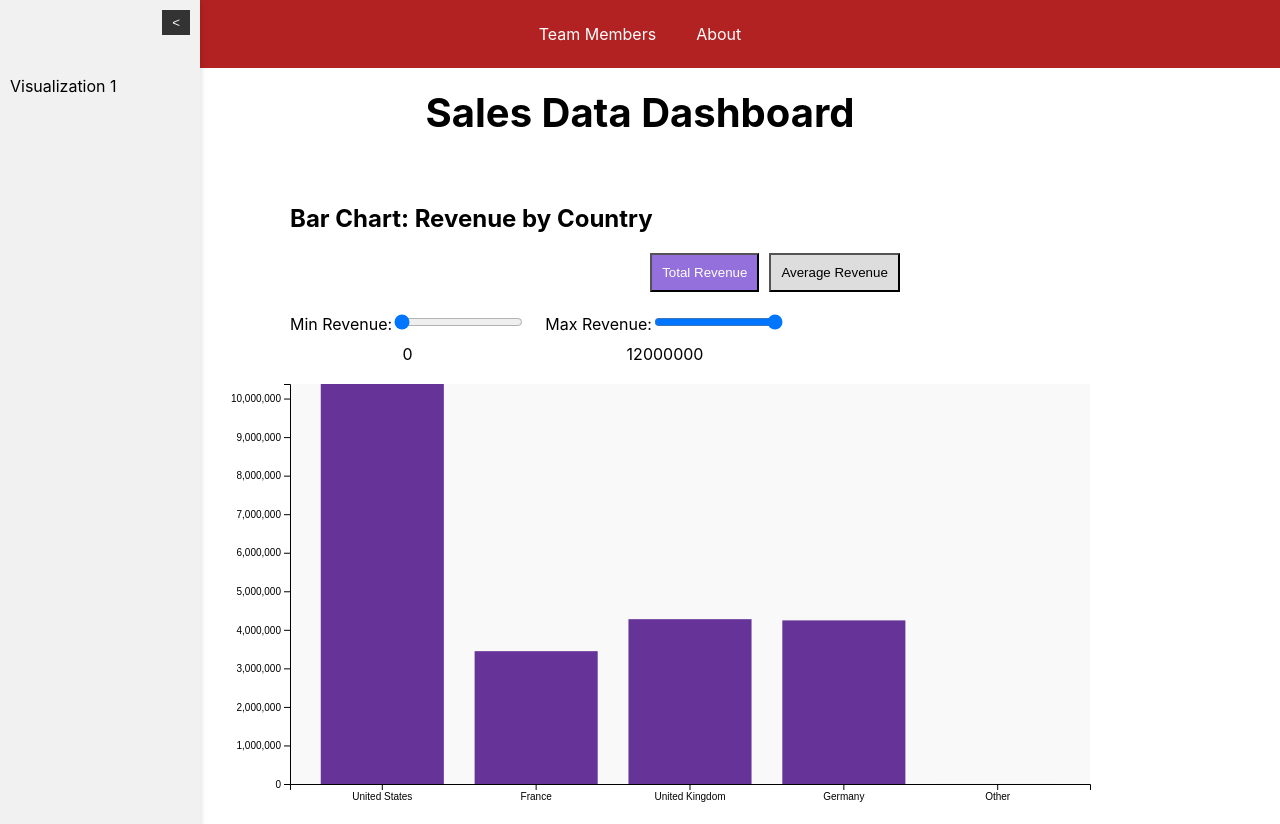
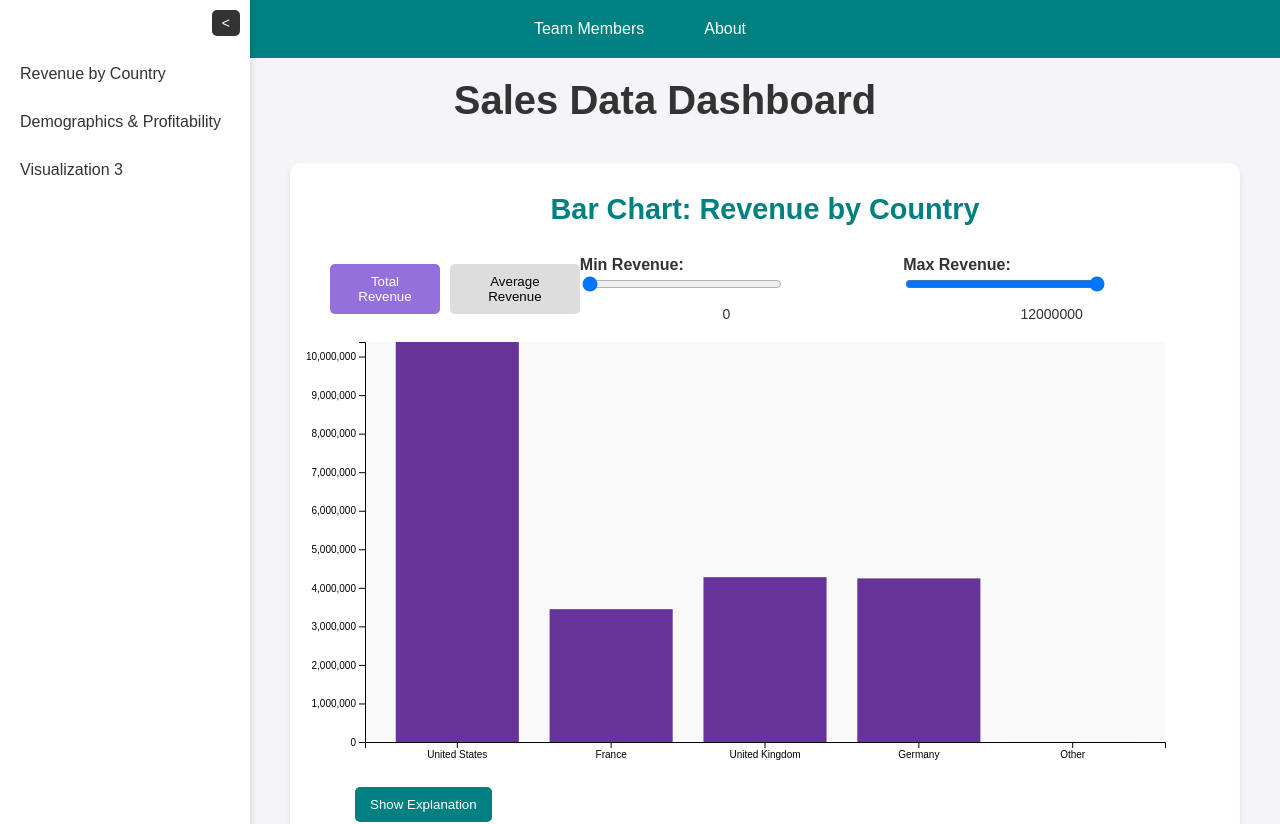
Before and after one commit to TeddyDiallo/visual_analytics_project, a React (Create React App) app in the folder visualization_app/: page / in a window 1280 px wide. Shown: the top 824 px of the page. Built offline with nearby package versions, Linux system fonts and the light colour scheme.

Commit message:
Adjusted react layout

```diff
--- a/visualization_app/src/App.css
+++ b/visualization_app/src/App.css
@@ -1,15 +1,29 @@
+/* General Styles */
+body {
+  margin: 0;
+  font-family: Arial, sans-serif;
+  background-color: #f4f4f9;
+  color: #333;
+  overflow-x: hidden; /* Prevent horizontal scrolling */
+}
+
 /* Title */
 .page-title {
   text-align: center;
   font-size: 2.5rem;
   margin-top: 20px;
+  margin-bottom: 20px;
+  /* color: #b22222; */
+  color: #333333;
+  font-weight: bold;
+  margin-left: 50px;
 }
 
 /* Navbar */
 .navbar {
   display: flex;
   justify-content: center;
-  background-color: #b22222;
+  background-color: #008080;
   padding: 10px;
 }
 
@@ -18,16 +32,19 @@
   margin: 0;
   padding: 0;
   display: flex;
+  gap: 20px;
 }
 
 .navbar ul li {
   color: white;
-  padding: 14px 20px;
+  padding: 10px 20px;
   cursor: pointer;
+  border-radius: 5px;
+  transition: background-color 0.3s ease;
 }
 
 .navbar ul li:hover {
-  background-color: #575757;
+  background-color: #85afaf;
 }
 
 /* Sidebar */
@@ -35,26 +52,32 @@
   position: fixed;
   left: 0;
   top: 0;
-  width: 200px;
+  width: 250px;
   height: 100%;
-  background-color: #f1f1f1;
+  background-color: #ffffff;
   padding-top: 50px;
+  box-shadow: 2px 0 5px rgba(0, 0, 0, 0.1);
   transition: width 0.3s ease;
-  box-shadow: 2px 0 5px rgba(0, 0, 0, 0.1);
+  z-index: 1000;
 }
 
 .sidebar.collapsed {
-  width: 50px;
+  width: 60px;
 }
 
 .sidebar ul {
   list-style: none;
   padding: 0;
+  margin: 0;
 }
 
 .sidebar ul li {
-  padding: 10px;
+  padding: 15px 20px;
   cursor: pointer;
+  text-align: left;
+  font-size: 16px;
+  color: #333;
+  transition: background-color 0.3s ease, color 0.3s ease;
 }
 
 .sidebar ul li:hover {
@@ -69,51 +92,171 @@
   background-color: #333;
   color: white;
   border: none;
+  border-radius: 5px;
   padding: 5px 10px;
+  font-size: 14px;
 }
 
 /* Content */
 .content {
-  margin-left: 270px;
+  margin-left: 250px; /* Default when sidebar is fully expanded */
   padding: 20px;
   transition: margin-left 0.3s ease;
+  max-width: calc(100% - 250px); /* Adjust width to avoid overflow */
 }
 
 .sidebar.collapsed ~ .content {
-  margin-left: 120px;
+  margin-left: 60px; /* Shift content for collapsed sidebar */
+  max-width: calc(100% - 60px);
 }
+
+/* Visualization Sections */
+#bar-chart-section,
+#visualization-2,
+#visualization-3 {
+  margin-bottom: 40px;
+  padding: 20px;
+  background-color: white;
+  border-radius: 10px;
+  box-shadow: 0 4px 6px rgba(0, 0, 0, 0.1);
+  overflow: auto; /* Prevent overflowing content */
+  margin-left: 20px; /* Move the chart further to the right */
+  margin-right: 20px; /* Add space on the right for balance */
+  max-width: calc(100% - 40px); /* Ensure it doesn't overflow the container */
+}
+
+/* Chart Responsiveness */
+#bar-chart-section svg {
+  display: block;
+  margin: 0 auto;
+  max-width: 95%; /* Ensure the chart scales well on smaller screens */
+}
+
+/* Section Titles */
+h2 {
+  font-size: 1.8rem;
+  color: #008080;
+  margin-bottom: 30px;
+  margin-top: 10px;
+  text-align: center; /* Center the title for better alignment */
+}
+
 
 /* Explanation Section */
 .explanation {
   margin-top: 20px;
+  padding: 15px;
+  /* background-color: #f9f9f9;
+  border-radius: 8px;
+  box-shadow: 0 2px 4px rgba(0, 0, 0, 0.1); */
 }
 
 .explanation button {
-  padding: 10px;
-  background-color: steelblue;
+  padding: 10px 15px;
+  background-color: #008080;
   color: white;
   border: none;
+  border-radius: 5px;
   cursor: pointer;
+  transition: background-color 0.3s ease;
+  margin-top: 10px;
+  margin-left: 30px;
+}
+
+.explanation button:hover {
+  background-color: #85afaf;
 }
 
 .explanation p {
   margin-top: 10px;
-  background-color: #f9f9f9;
+  background-color: #fff;
   padding: 10px;
-  border-left: 5px solid steelblue;
+  border-left: 5px solid #84c8c8;
+  border-radius: 5px;
+  margin-left: 30px;
+  margin-right: 20px;
 }
 
-/* Chart section */
-#bar-chart-section {
-  margin-bottom: 50px;
+/* Responsive Adjustments */
+@media (max-width: 768px) {
+  .sidebar {
+    width: 60px;
+  }
+
+  .sidebar.collapsed {
+    width: 60px;
+  }
+
+  .content {
+    margin-left: 60px;
+    max-width: calc(100% - 60px);
+  }
+
+  h2 {
+    font-size: 1.5rem;
+  }
 }
 
-.explanation {
-  margin-top: 20px; /* Adds space above the explanation section */
-  margin-bottom: 20px; /* Adds space below the explanation section */
+/* bar chart filters adjustment */
+
+/* Container for the top controls (buttons and sliders) */
+.controls-container {
+  display: flex;
+  justify-content: space-between;
+  align-items: center;
+  margin-bottom: 20px;
+  padding: 0 20px; /* Adds spacing from the edges */
 }
 
-.explanation button {
-  margin-top: 35px; /* Adds space above the button */
-  margin-bottom: 10px; /* Adds space below the button */
+/* Buttons container */
+.buttons-container {
+  display: flex;
+  gap: 10px; /* Adds space between buttons */
 }
+
+/* Button styles */
+.buttons-container button {
+  background-color: #ddd;
+  color: black;
+  padding: 10px 15px;
+  border: none;
+  border-radius: 5px;
+  cursor: pointer;
+  transition: background-color 0.3s ease, color 0.3s ease;
+}
+
+.buttons-container button.active {
+  background-color: mediumpurple;
+  color: white;
+}
+
+.buttons-container button:hover {
+  background-color: #b39ddb; /* Lighter purple on hover */
+}
+
+/* Sliders container */
+.sliders-container {
+  display: flex;
+  gap: 30px; /* Adds space between Min and Max sliders */
+}
+
+.slider-group {
+  display: flex;
+  flex-direction: column;
+  align-items: center;
+}
+
+.slider-group label {
+  margin-bottom: 5px;
+  font-weight: bold;
+}
+
+.slider-group input[type="range"] {
+  width: 200px; /* Adjust slider width */
+}
+
+.slider-group div {
+  margin-top: 5px;
+  font-size: 14px;
+  color: #333;
+}
--- a/visualization_app/src/App.js
+++ b/visualization_app/src/App.js
@@ -39,8 +39,9 @@ function App() {
   </button>
   {!sidebarCollapsed && (
     <ul>
-            <li onClick={() => scrollToSection('bar-chart-section')}>Visualization 1</li>
-            {/* Add more visualizations here */}
+      <li onClick={() => scrollToSection('bar-chart-section')}>Revenue by Country</li>
+      <li onClick={() => scrollToSection('visualization-2')}> Demographics & Profitability</li>
+      <li onClick={() => scrollToSection('visualization-3')}>Visualization 3</li>
     </ul>
   )}
 </div>
@@ -64,9 +65,17 @@ function App() {
             )}
           </div>
 
+        <div id="visualization-2">
+          <h2>Visualization 2: Placeholder</h2>
+          <p>This is where the second visualization will go.</p>
         </div>
 
-        {/* Future visualizations would go here */}
+        <div id="visualization-3">
+          <h2>Visualization 3: Placeholder</h2>
+          <p>This is where the third visualization will go.</p>
+        </div>
+
+      </div>
     </div>
   </div>
   );
--- a/visualization_app/src/RevByCountry.js
+++ b/visualization_app/src/RevByCountry.js
@@ -203,40 +203,104 @@ const RevByCountryBar = () => {
     // Name of slider is to the left of the slider,
     // value is below the slider
     // Toggle for average vs. total revenue is to top-right of sliders
+    // return (
+    //   <div>
+    //     <div style={{ marginBottom: '20px', textAlign: 'center' }}>
+    //       <button
+    //       // This is the total revenue by country/state button (makes chart
+    //       // show the total revenue for an entity)
+    //         onClick={() => setRevMode('total')}
+    //         style={{
+    //           backgroundColor: revMode === 'total' ? 'mediumpurple' : '#ddd',
+    //           color: revMode === 'total' ? 'white' : 'black',
+    //           marginRight: '10px',
+    //           padding: '10px',
+    //           cursor: 'pointer'
+    //         }}
+    //       >
+    //         Total Revenue
+    //       </button>
+    //       <button
+    //       // This is the avg revenue by country/state button (shows avg revenue
+    //       // divided by transactions for the given entity)
+    //         onClick={() => setRevMode('average')}
+    //         style={{
+    //           backgroundColor: revMode === 'average' ? 'mediumpurple' : '#ddd',
+    //           color: revMode === 'average' ? 'white' : 'black',
+    //           padding: '10px',
+    //           cursor: 'pointer'
+    //         }}
+    //       >
+    //         Average Revenue
+    //       </button>
+    //     </div>
+    //     <div style={{ marginBottom: '20px' }}>
+    //       <div style={{ display: 'flex', alignItems: 'center', gap: '20px' }}>
+    //         <div style={{ textAlign: 'center' }}>
+    //           <label>
+    //             Min Revenue:
+    //             <input
+    //               type="range"
+    //               min="0"
+    //               max="12000000"
+    //               value={minRevenue}
+    //               onChange={(e) => {
+    //                 const value = Number(e.target.value);
+    //                 // If the new value of minimum exceeds maximum, cap it
+    //                 if (value <= maxRevenue) setMinRevenue(value);
+    //                 else setMinRevenue(maxRevenue);
+    //               }}
+    //             />
+    //           </label>
+    //           <div style={{ marginTop: '10px' }}>{minRevenue}</div>
+    //         </div>
+    //         <div style={{ textAlign: 'center' }}>
+    //           <label>
+    //             Max Revenue:
+    //             <input
+    //               type="range"
+    //               min="0"
+    //               max="12000000"
+    //               value={maxRevenue}
+    //               onChange={(e) => {
+    //                 const value = Number(e.target.value);
+    //                 // If the new value of maximum is below minimum, limit to min
+    //                 if (value >= minRevenue) setMaxRevenue(value);
+    //                 else setMaxRevenue(minRevenue);
+    //               }}
+    //             />
+    //           </label>
+    //           <div style={{ marginTop: '10px' }}>{maxRevenue}</div>
+    //         </div>
+    //       </div>
+    //     </div>
+    //     <svg ref={svgRef}></svg>
+    //   </div>
+    // );
+
     return (
   <div>
-        <div style={{ marginBottom: '20px', textAlign: 'center' }}>
+    {/* Controls container */}
+    <div className="controls-container">
+      {/* Buttons for Total and Average Revenue */}
+      <div className="buttons-container">
         <button
-          // This is the total revenue by country/state button (makes chart
-          // show the total revenue for an entity)
           onClick={() => setRevMode('total')}
-            style={{
-              backgroundColor: revMode === 'total' ? 'mediumpurple' : '#ddd',
-              color: revMode === 'total' ? 'white' : 'black',
-              marginRight: '10px',
-              padding: '10px',
-              cursor: 'pointer'
-            }}
+          className={revMode === 'total' ? 'active' : ''}
         >
           Total Revenue
         </button>
         <button
-          // This is the avg revenue by country/state button (shows avg revenue
-          // divided by transactions for the given entity)
           onClick={() => setRevMode('average')}
-            style={{
-              backgroundColor: revMode === 'average' ? 'mediumpurple' : '#ddd',
-              color: revMode === 'average' ? 'white' : 'black',
-              padding: '10px',
-              cursor: 'pointer'
-            }}
+          className={revMode === 'average' ? 'active' : ''}
         >
           Average Revenue
         </button>
       </div>
-        <div style={{ marginBottom: '20px' }}>
-          <div style={{ display: 'flex', alignItems: 'center', gap: '20px' }}>
-            <div style={{ textAlign: 'center' }}>
+
+      {/* Sliders for Min and Max Revenue */}
+      <div className="sliders-container">
+        <div className="slider-group">
           <label>
             Min Revenue:
             <input
@@ -246,15 +310,14 @@ const RevByCountryBar = () => {
               value={minRevenue}
               onChange={(e) => {
                 const value = Number(e.target.value);
-                    // If the new value of minimum exceeds maximum, cap it
                 if (value <= maxRevenue) setMinRevenue(value);
                 else setMinRevenue(maxRevenue);
               }}
             />
           </label>
-              <div style={{ marginTop: '10px' }}>{minRevenue}</div>
+          <div>{minRevenue}</div>
         </div>
-            <div style={{ textAlign: 'center' }}>
+        <div className="slider-group">
           <label>
             Max Revenue:
             <input
@@ -264,19 +327,20 @@ const RevByCountryBar = () => {
               value={maxRevenue}
               onChange={(e) => {
                 const value = Number(e.target.value);
-                    // If the new value of maximum is below minimum, limit to min
                 if (value >= minRevenue) setMaxRevenue(value);
                 else setMaxRevenue(minRevenue);
               }}
             />
           </label>
-              <div style={{ marginTop: '10px' }}>{maxRevenue}</div>
+          <div>{maxRevenue}</div>
         </div>
       </div>
     </div>
+    {/* SVG container for the chart */}
     <svg ref={svgRef}></svg>
   </div>
 );
+
   };
 
   export default RevByCountryBar;
```
Also changed, not shown: visualization_app/src/map/MapsVisualization.js (renamed from visualization_app/src/MapsVisualization.js, +19 -8 lines), visualization_app/src/map/MapsVisualization.css (renamed from visualization_app/src/MapsVisualization.css). Lines whose indentation alone changed are shown as unchanged.
